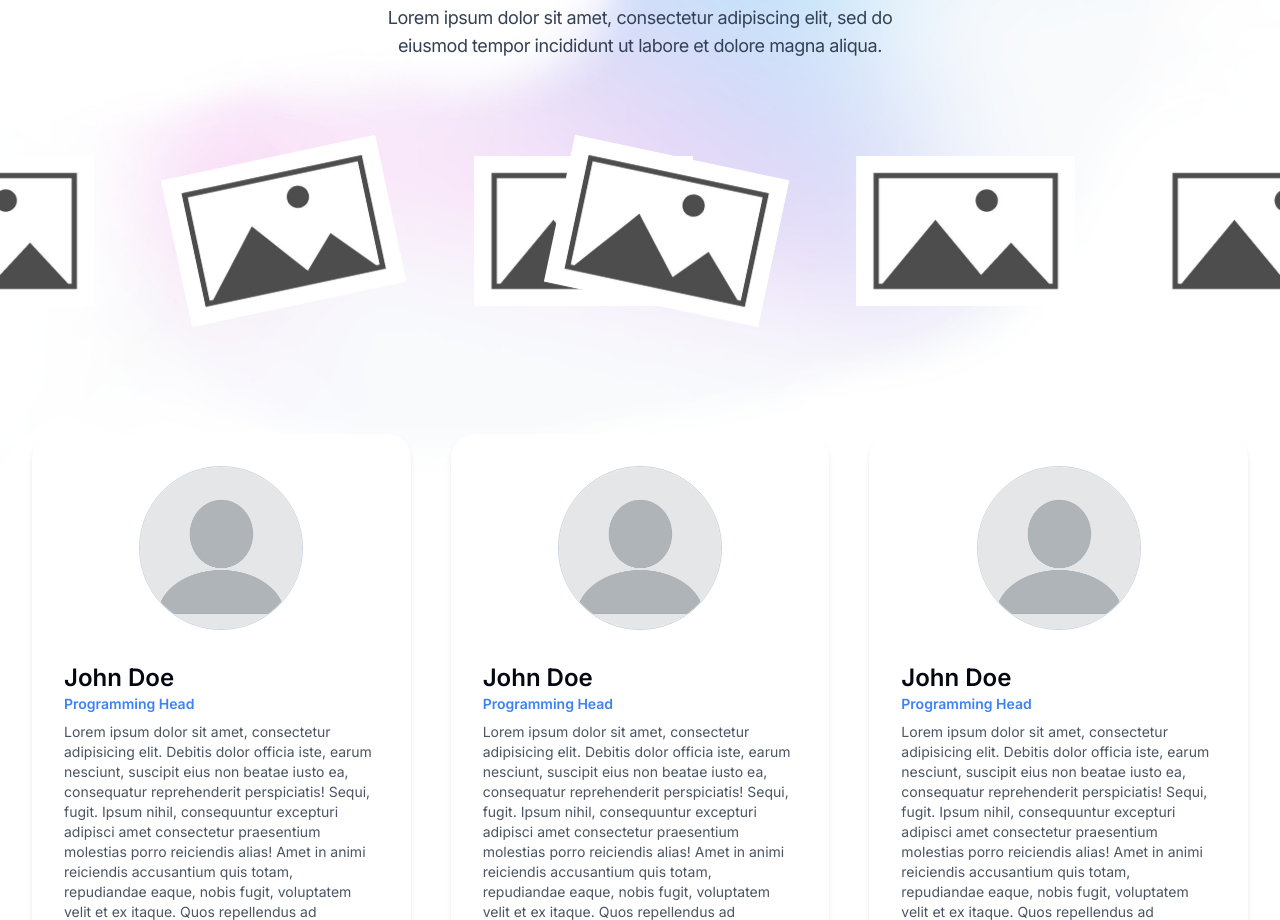
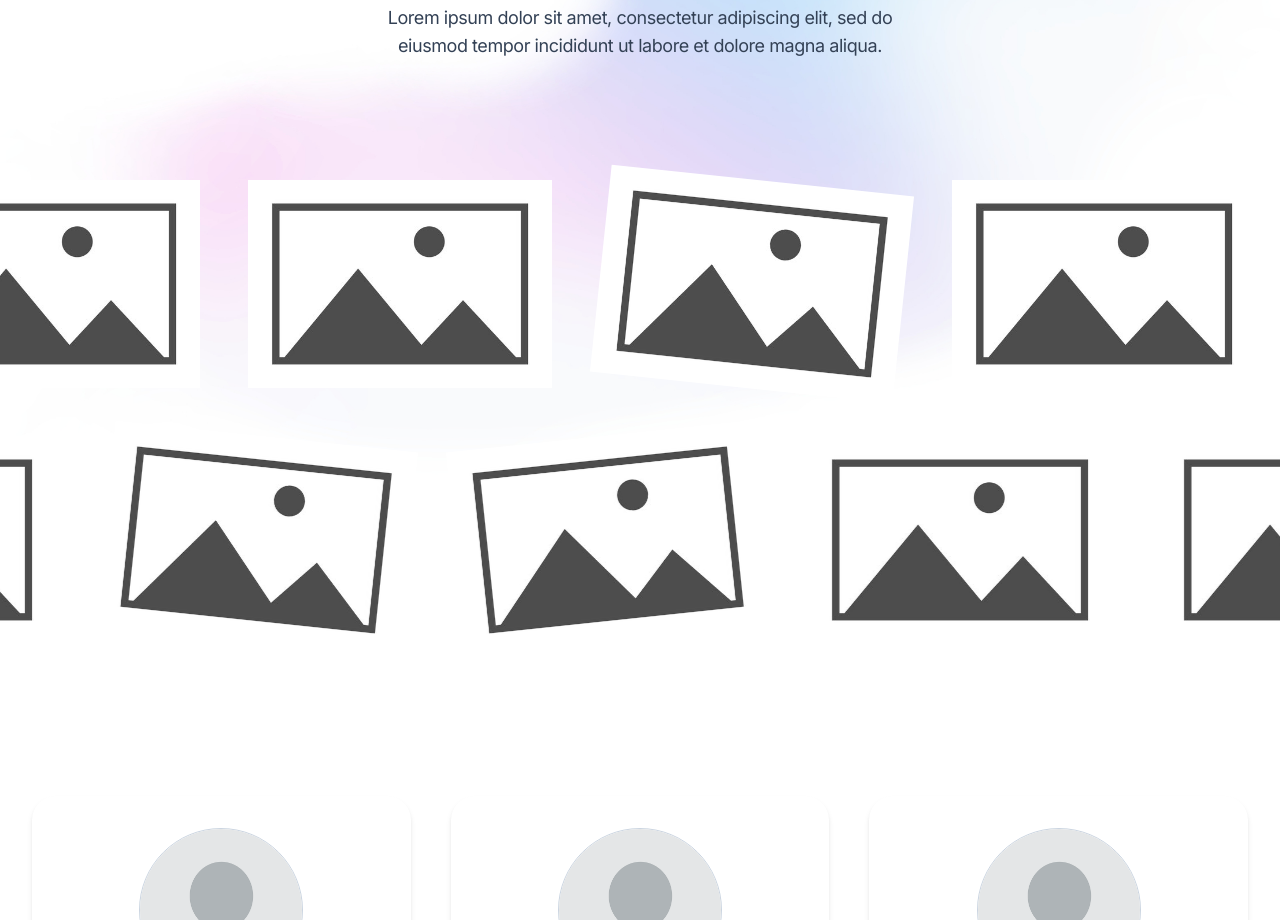
Before and after one commit to fusion479/fusion479.com, a Next.js app: page /about in a window 1280 px wide. Shown: the part 420-1340 px from the top of the page. Built offline with nearby package versions, Linux system fonts and the light colour scheme.

Commit message:
better slider/marquee

```diff
--- a/package.json
+++ b/package.json
@@ -13,6 +13,7 @@
     "next": "13.5.6",
     "react": "^18",
     "react-dom": "^18",
+    "react-fast-marquee": "^1.6.2",
     "react-icons": "^4.11.0",
     "typewriter-effect": "^2.21.0"
   },
--- /dev/null
+++ b/src/app/about/components/Slider.tsx
@@ -0,0 +1,30 @@
+import Marquee from "react-fast-marquee";
+
+export default function Slider() {
+  return (
+    <>
+      <Marquee className="h-64" speed={75}>
+        {new Array(10).fill(0).map((_, i) => (
+          <img
+            src="placeholder_image.jpg"
+            alt="placeholder"
+            className={`mr-12 h-52 ${
+              i % 6 === 0 ? "-rotate-6" : i % 3 === 0 && "rotate-6"
+            }`}
+          />
+        ))}
+      </Marquee>
+      <Marquee className="h-64" speed={75} direction="right">
+        {new Array(10).fill(0).map((_, i) => (
+          <img
+            src="placeholder_image.jpg"
+            alt="placeholder"
+            className={`mr-12 h-52 ${
+              i % 6 === 0 ? "-rotate-6" : i % 3 === 0 && "rotate-6"
+            }`}
+          />
+        ))}
+      </Marquee>
+    </>
+  );
+}
--- a/src/app/about/components/Slider/Slider.module.css
+++ /dev/null
@@ -1,20 +0,0 @@
-@keyframes slide {
-  from {
-    transform: translateX(0);
-  }
-  to {
-    transform: translateX(-100%);
-  }
-}
-
-.images {
-  display: inline-block;
-  white-space: nowrap;
-  animation: 10s slide infinite linear;
-}
-
-.images img {
-  height: 150px;
-  display: inline-block;
-  margin: 0 40px;
-}
--- a/src/app/about/components/Slider/Slider.tsx
+++ /dev/null
@@ -1,27 +0,0 @@
-import styles from "./Slider.module.css";
-
-export default function Slider() {
-  return (
-    <div className="relative">
-      <div className="whitespace-nowrap">
-        {[0, 0].map((_, i) => (
-          <div className={styles.images} key={i}>
-            <img
-              src="placeholder_image.jpg"
-              className="rotate-12"
-              alt="placeholder"
-            />
-            <img src="placeholder_image.jpg" alt="placeholder" />
-            <img src="placeholder_image.jpg" alt="placeholder" />
-            <img
-              src="placeholder_image.jpg"
-              className="-rotate-12"
-              alt="placeholder"
-            />
-            <img src="placeholder_image.jpg" alt="placeholder" />
-          </div>
-        ))}
-      </div>
-    </div>
-  );
-}
--- a/src/app/about/components/Slider/index.tsx
+++ /dev/null
@@ -1 +0,0 @@
-export { default } from "./Slider";
```
Also changed, not shown: 1 other file (tests, documents, lock files or other folders).
